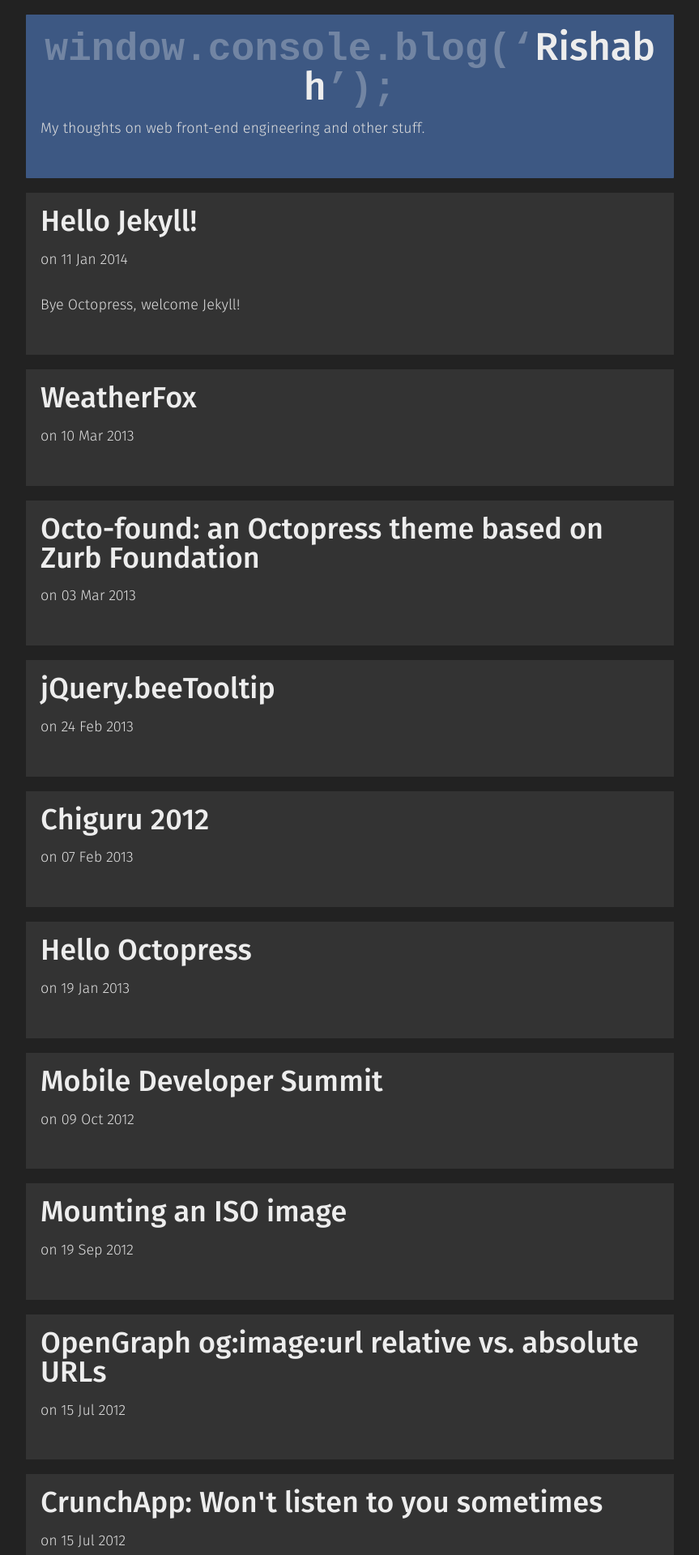
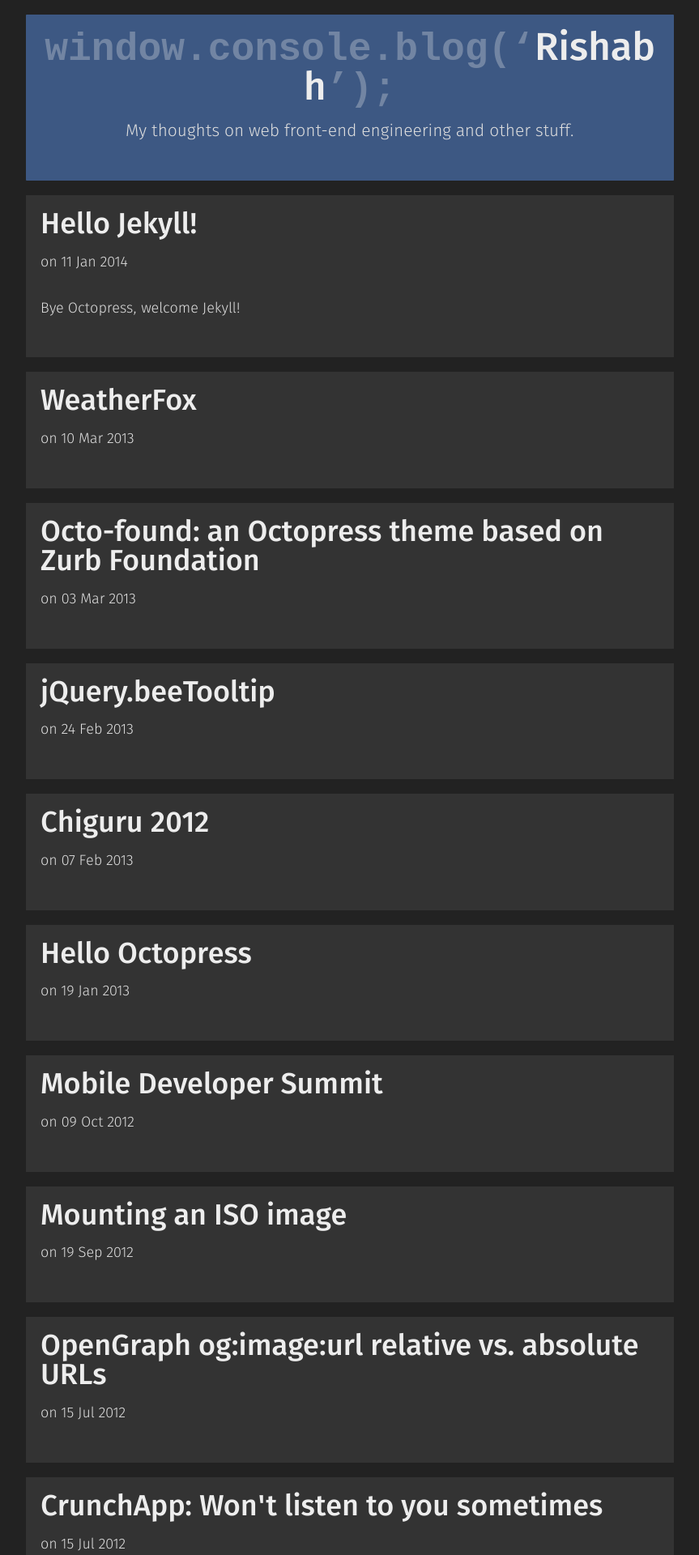
Before and after one commit to rishabh-ink/rishabhsrao.github.io, a Jekyll site: the page built from index.html, in a window 1280 px wide. Shown: the top 1920 px of the page at 81% size, without its empty margins (208-1071 px from the left). Built offline with Jekyll 4.4.1, drawn with Linux system fonts in a browser that asks for light colours; Markdown is read by kramdown in place of the engine named in the settings.

Commit message:
Built stylesheet.

```diff
--- a/css/main.css
+++ b/css/main.css
@@ -563,7 +563,7 @@
 }
 
 /* line 578, ../lib/typeplate/scss/_typeplate.scss */
-.epsilon, h5 {
+.epsilon, h5, .banner__sub_title {
   font-size: 21px;
   font-size: 1.16667rem;
   margin-bottom: 1.41429rem;
@@ -959,20 +959,22 @@
     display: initial;
   }
 }
-/* line 50, ui/_banner.scss */
-.title__heading,
-.profile {
+/* line 52, ui/_banner.scss */
+.banner__title,
+.banner__sub_title,
+.profile,
+.banner__fine-print {
   text-align: center;
 }
 
-/* line 54, ui/_banner.scss */
+/* line 60, ui/_banner.scss */
 .menu__item {
   display: inline;
   margin-left: 1rem;
   margin-right: 1rem;
 }
 
-/* line 60, ui/_banner.scss */
+/* line 66, ui/_banner.scss */
 .profile__picture {
   background-image: url("../apple-touch-icon-precomposed.png");
   background-repeat: no-repeat;
@@ -986,13 +988,13 @@
   border-radius: 76px;
 }
 
-/* line 69, ui/_banner.scss */
+/* line 75, ui/_banner.scss */
 .profile__description {
   font-style: italic;
 }
 
 /*ul*/
-/* line 77, ui/_banner.scss */
+/* line 83, ui/_banner.scss */
 .social__menu__item a {
   width: 2rem;
   height: 2rem;
@@ -1004,19 +1006,24 @@
   text-align: left;
 }
 
-/* line 86, ui/_banner.scss */
+/* line 92, ui/_banner.scss */
 .social__menu__item--twitter a {
   background-image: url(../img/social-media/twitter.svg);
 }
 
-/* line 90, ui/_banner.scss */
+/* line 96, ui/_banner.scss */
 .social__menu__item--github a {
   background-image: url(../img/social-media/github.svg);
 }
 
-/* line 94, ui/_banner.scss */
+/* line 100, ui/_banner.scss */
 .social__menu__item--facebook a {
   background-image: url(../img/social-media/facebook.svg);
+}
+
+/* line 104, ui/_banner.scss */
+.banner__fine-print {
+  margin-bottom: 0;
 }
 
 /* line 5, ui/_post.scss */
```
